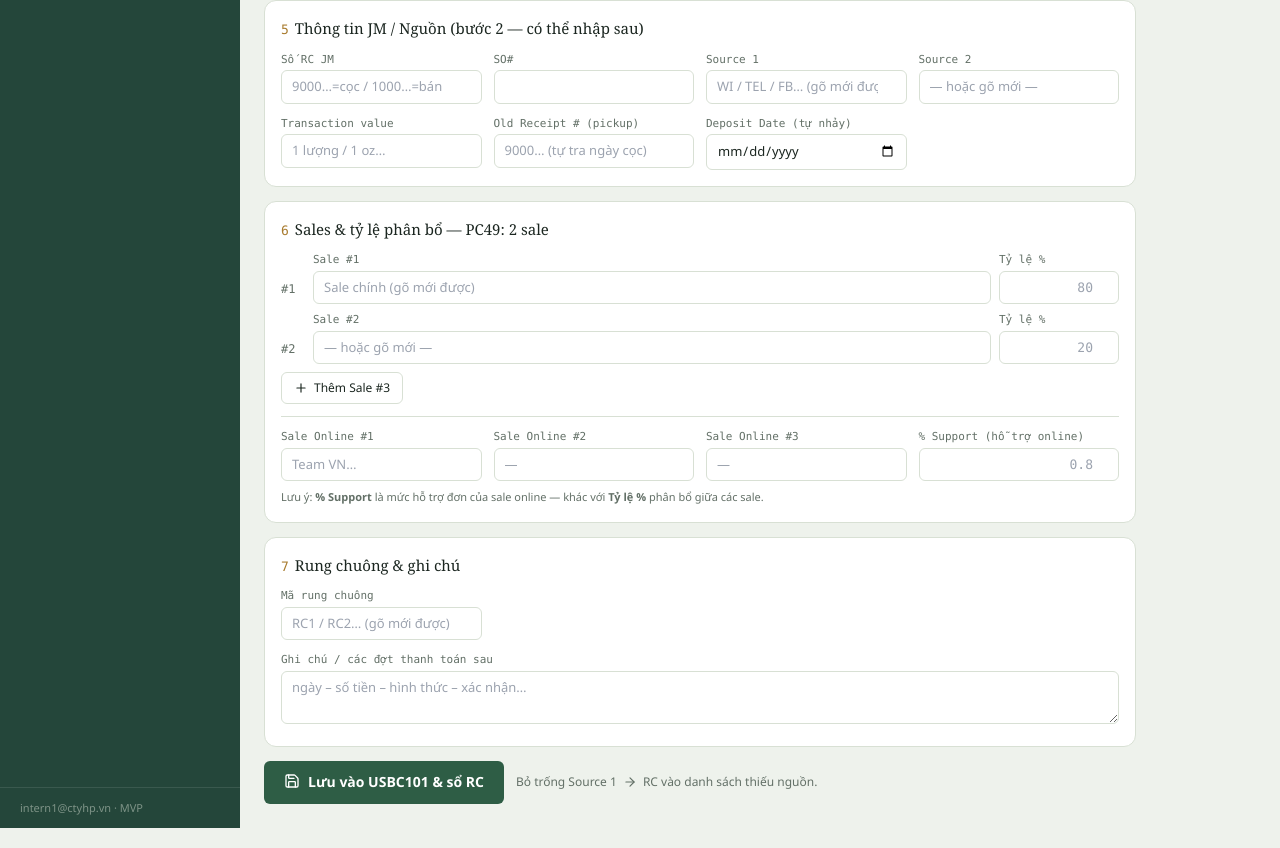
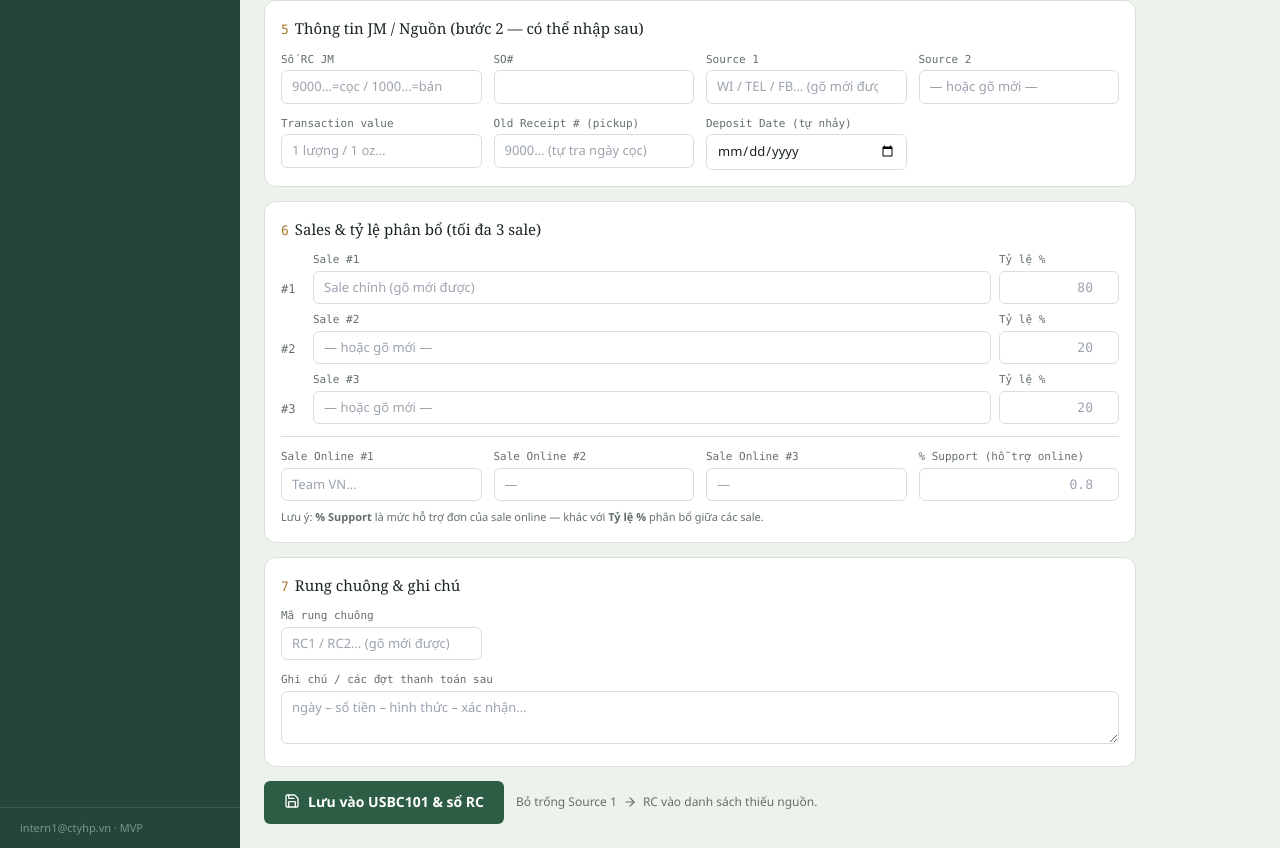
Before and after one commit to quocviet-IT/ktus, a Next.js app: page /rc/new in a window 1280 px wide. Shown: the part 1033-1881 px from the top of the page. Built offline with nearby package versions, Linux system fonts and the light colour scheme.

Commit message:
feat(rc): always show 3 sale rows (remove add-sale button)

```diff
--- a/src/app/rc/new/rc-new-form.tsx
+++ b/src/app/rc/new/rc-new-form.tsx
@@ -78,9 +78,7 @@ export default function NhapRCForm({
   }
 
   // TRANS = 3 sale, PC49 (và còn lại) = 2 sale (theo file Excel thật)
-  const baseSales = company === "Trans" ? 3 : 2;
-  const [salesExtra, setSalesExtra] = useState(0);
-  const salesCount = Math.min(3, baseSales + salesExtra);
+  const salesCount = 3; // luôn hiển thị 3 sale
 
   const lineTotal = useMemo(() => lines.reduce((s, l) => s + (Number(l.soLuong) || 0) * (Number(l.donGia) || 0), 0), [lines]);
   // Mã SKU + Diễn giải GỘP từ các dòng hàng (nhiều dòng → 1 ô)
@@ -257,7 +255,7 @@ export default function NhapRCForm({
         </Section>
 
         {/* 6. Sales & phân bổ */}
-        <Section n="6" title={`Sales & tỷ lệ phân bổ — ${company === "Trans" ? "TRANS: 3 sale" : "PC49: 2 sale"}`}>
+        <Section n="6" title="Sales & tỷ lệ phân bổ (tối đa 3 sale)">
           <div className="space-y-2">
             {Array.from({ length: salesCount }).map((_, i) => (
               <div key={i} className="grid grid-cols-[24px_1fr_120px] gap-2 items-end">
@@ -267,11 +265,6 @@ export default function NhapRCForm({
               </div>
             ))}
           </div>
-          {salesCount < 3 && (
-            <button type="button" onClick={() => setSalesExtra((x) => x + 1)} className="mt-2 inline-flex items-center gap-1.5 rounded-md border border-line px-3 py-1.5 text-[12px] hover:border-accent">
-              <Plus className="h-3.5 w-3.5" aria-hidden="true" /> Thêm Sale #{salesCount + 1}
-            </button>
-          )}
           <div className="grid grid-cols-2 md:grid-cols-4 gap-3 mt-3 border-t border-line pt-3">
             {fld("Sale Online #1", combo("saleOnline", "dl-online", "Team VN…"))}
             {fld("Sale Online #2", combo("saleOnline2", "dl-online", "—"))}
```
